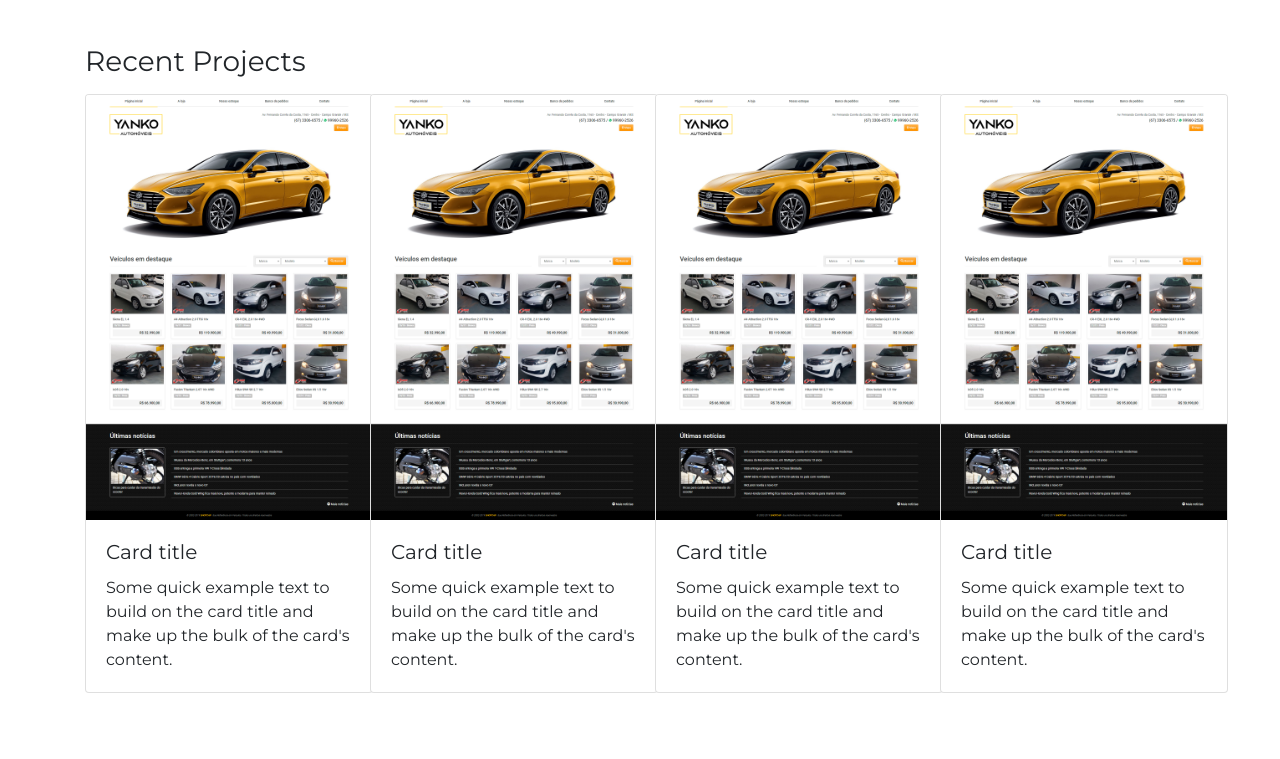
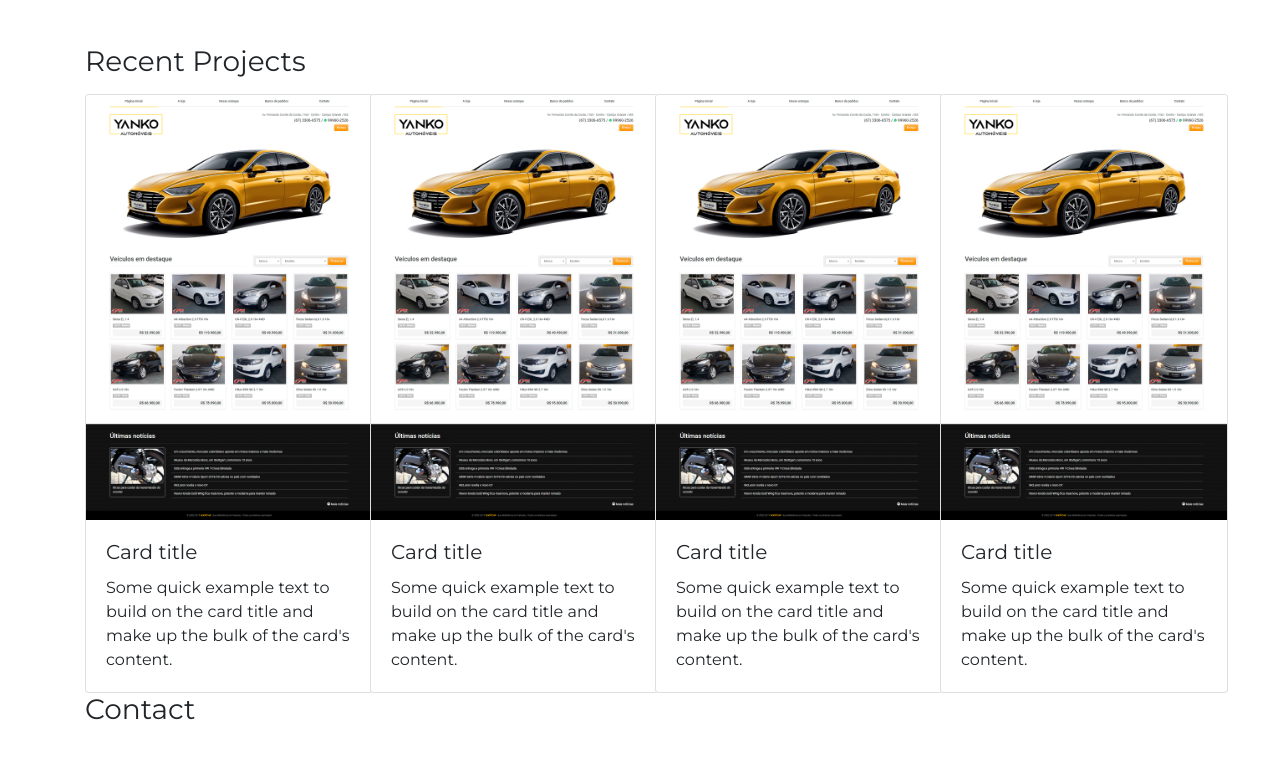
Before and after one commit to rodrigogolfeto/http-rodrigogolfeto.github.io, a plain HTML site: page index.html in a window 1280 px wide. Shown: the part 584-1343 px from the top of the page. Before the commit the page ends 1301 px from the top, so only its background shows below. Drawn offline with nearby package versions, Linux system fonts and the light colour scheme.

Commit message:
Title added Contact

```diff
--- a/index.html
+++ b/index.html
@@ -111,6 +111,8 @@
 
         </div>
 
+        <h3 class="mb-3">Contact</h3>
+
     </div>
 
     <!-- Optional JavaScript -->
```
